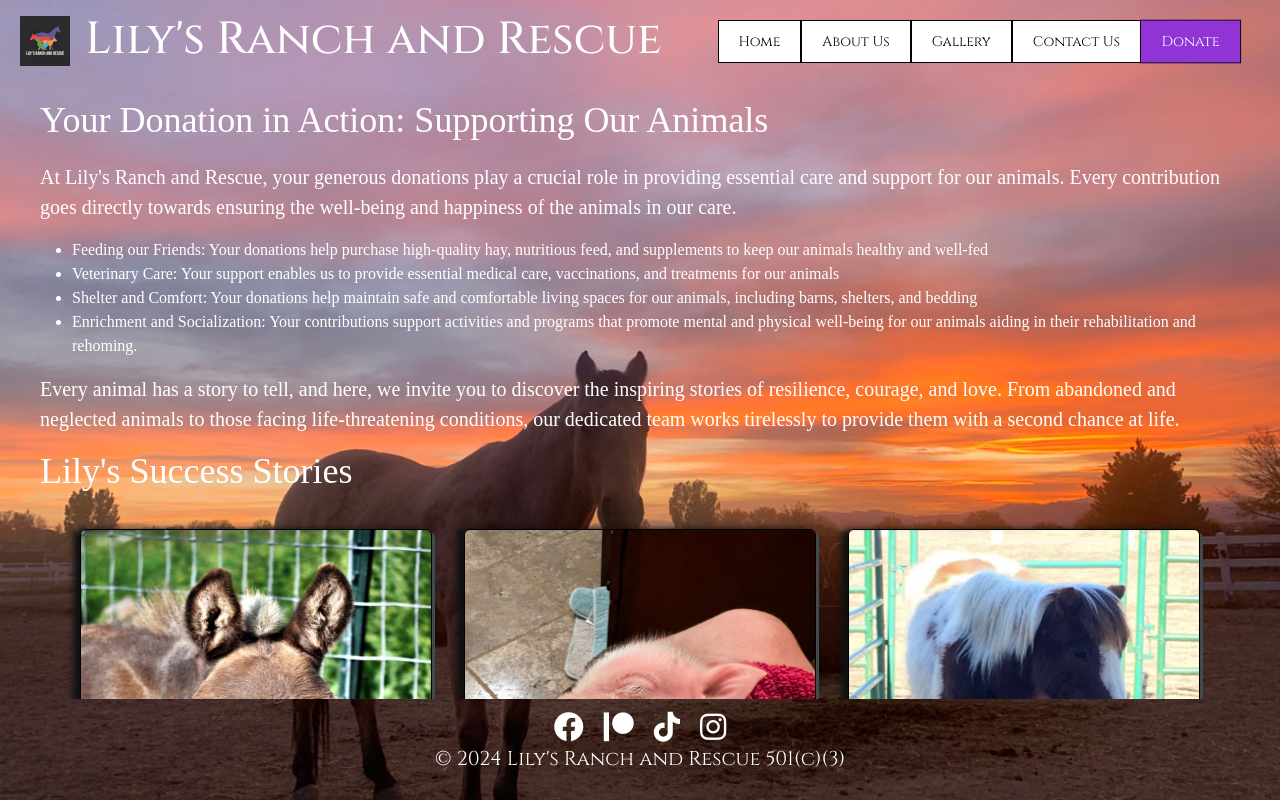
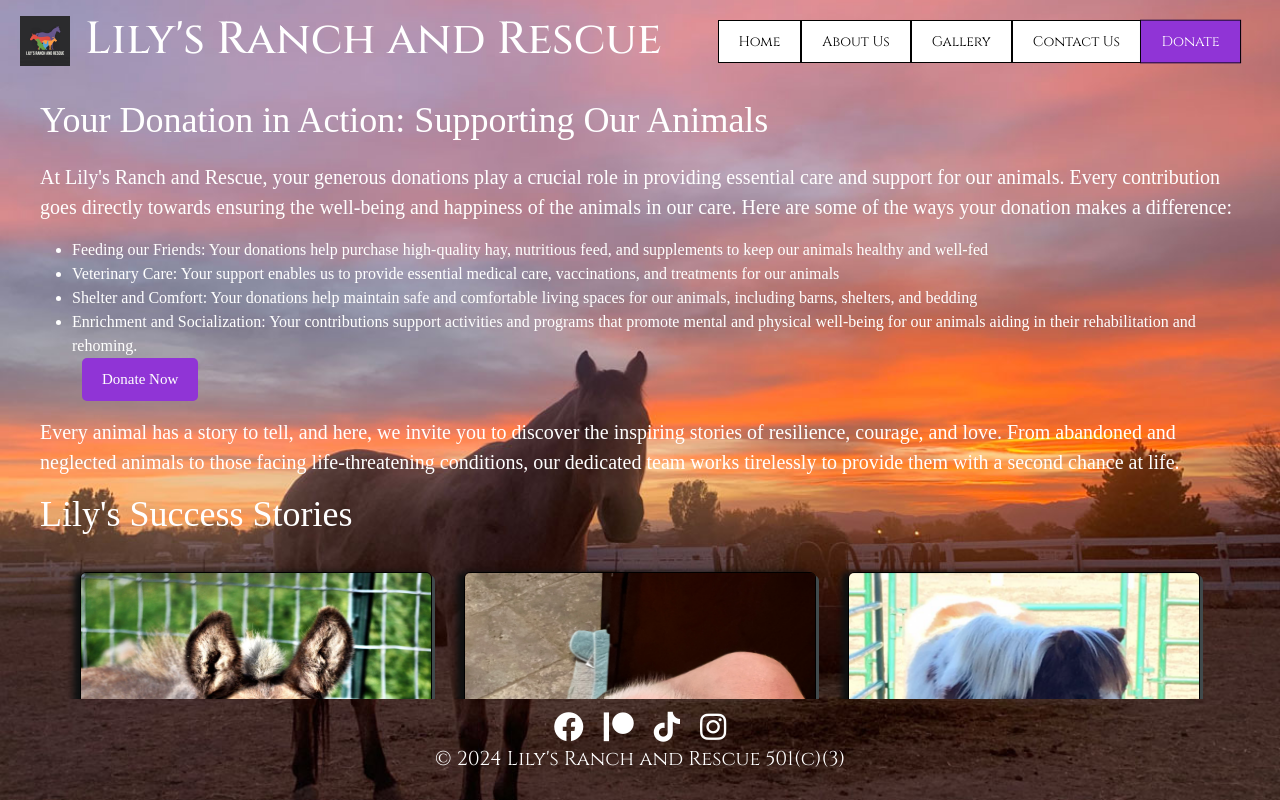
Before and after one commit to coltondane/ranch_rescue, a React (Vite) app in the folder animal-rescue/: page /donate in a window 1280 px wide. Built offline with nearby package versions, Linux system fonts and the light colour scheme; a web font is replaced by a local one.

Commit message:
adding patreon links

```diff
--- a/animal-rescue/src/components/AnimalCard.jsx
+++ b/animal-rescue/src/components/AnimalCard.jsx
@@ -1,5 +1,6 @@
 import Button from 'react-bootstrap/Button';
 import Card from 'react-bootstrap/Card';
+import { Link } from 'react-router-dom';
 
 // import placeholder image for testing purposes
 import placeholder from '../assets/pony.png';
@@ -16,7 +17,9 @@ function AnimalCard({id, name, image, description}) {
                         {description}
                     </Card.Text>
                 )}
-                <Button variant="primary" className='card-button'>Learn More</Button>
+                <Link to='https://www.patreon.com/lilysranchandrescue?utm_medium=unknown&utm_source=join_link&utm_campaign=creatorshare_creator&utm_content=copyLink' target='_blank' className='card-link'>
+                    <Button variant="primary" className='card-button'>Learn More</Button>
+                </Link>
             </Card.Body>
         </Card>
     );
--- a/animal-rescue/src/pages/Donate.jsx
+++ b/animal-rescue/src/pages/Donate.jsx
@@ -1,5 +1,6 @@
 // DonationsPage.js
 import React from 'react';
+import { Link } from 'react-router-dom';
 import AnimalCard from '../components/AnimalCard';
 
 import lilyImg from '../assets/lily.jpg';
@@ -77,7 +78,7 @@ function DisplayAnimals() {
           <div className='donation-desc'>
             <h1>Your Donation in Action: Supporting Our Animals</h1>
             <p>
-              At Lily's Ranch and Rescue, your generous donations play a crucial role in providing essential care and support for our animals. Every contribution goes directly towards ensuring the well-being and happiness of the animals in our care.
+              At Lily's Ranch and Rescue, your generous donations play a crucial role in providing essential care and support for our animals. Every contribution goes directly towards ensuring the well-being and happiness of the animals in our care. Here are some of the ways your donation makes a difference:
             </p>
             <ul>
               <li>
@@ -92,6 +93,9 @@ function DisplayAnimals() {
               <li>
                 Enrichment and Socialization: Your contributions support activities and programs that promote mental and physical well-being for our animals aiding in their rehabilitation and rehoming.
               </li>
+              <Link to="https://www.patreon.com/lilysranchandrescue?utm_medium=unknown&utm_source=join_link&utm_campaign=creatorshare_creator&utm_content=copyLink" className="link-style">
+                <button className="patreon-btn">Donate Now</button>
+              </Link>
             </ul>
             <p>
               Every animal has a story to tell, and here, we invite you to discover the inspiring stories of resilience, courage, and love. From abandoned and neglected animals to those facing life-threatening conditions, our dedicated team works tirelessly to provide them with a second chance at life.
--- a/animal-rescue/src/pages/Home.jsx
+++ b/animal-rescue/src/pages/Home.jsx
@@ -14,7 +14,7 @@ function HomePage({renderHome, renderAboutUs, renderAnimals, renderContactUs, re
                         Lily's Ranch and Rescue is a 501(c)(3) Animal Sanctuary that was formerly based in Colorado. We are now located in the beautiful blue grass valleys of Kentucky. Our new location provides our current animal residents  with more land to roam freely and allows us to intake more animals in need. Lily's Ranch and Rescue focuses on the rescue, rehabilitation and re-homing of all types of farm animals. Here at Lily’s Ranch & Rescue, we provide specialized veterinary care, farrier services, custom feed, and most importantly, the tender love for all of our animals.
                     </p>
                     <p>
-                        Please visit our other pages to learn more about <Link to="/about" className="link-style">our mission</Link>, <Link to="/donate" className="link-style">our animals</Link>, and <Link to="patreon" className="link-style">how you can help</Link> us continue to provide a safe haven for animals in need.
+                        Please visit our other pages to learn more about <Link to="/about" className="link-style">our mission</Link>, <Link to="/donate" className="link-style">our animals</Link>, and <Link to="https://www.patreon.com/lilysranchandrescue?utm_medium=unknown&utm_source=join_link&utm_campaign=creatorshare_creator&utm_content=copyLink"  target='_blank' className="link-style">how you can help</Link> us continue to provide a safe haven for animals in need.
                     </p>
                 </Col>
             </Row>
--- a/animal-rescue/src/style/donation.css
+++ b/animal-rescue/src/style/donation.css
@@ -6,6 +6,17 @@
     margin: 0 auto;
     max-width: 1200px;
     justify-content: center;
+}
+
+.patreon-btn {
+    background-color: rgb(144, 52, 214);
+    color: white;
+    border: none;
+    padding: 10px 20px;
+    border-radius: 5px;
+    font-size: 15px;
+    cursor: pointer;
+    margin: 0 10px;
 }
 
 .animal-card {
```
